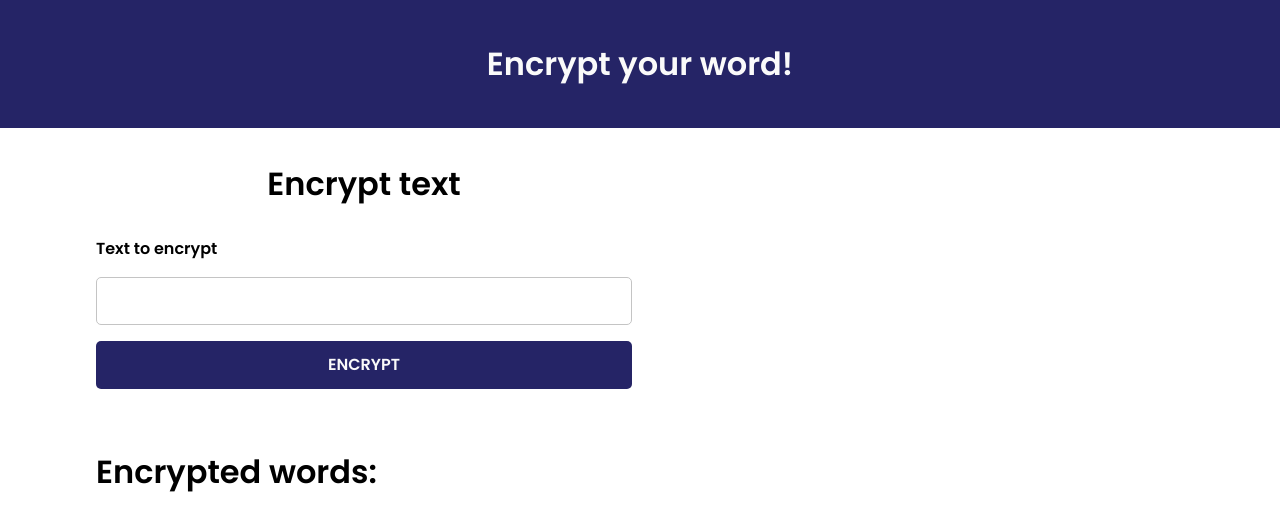
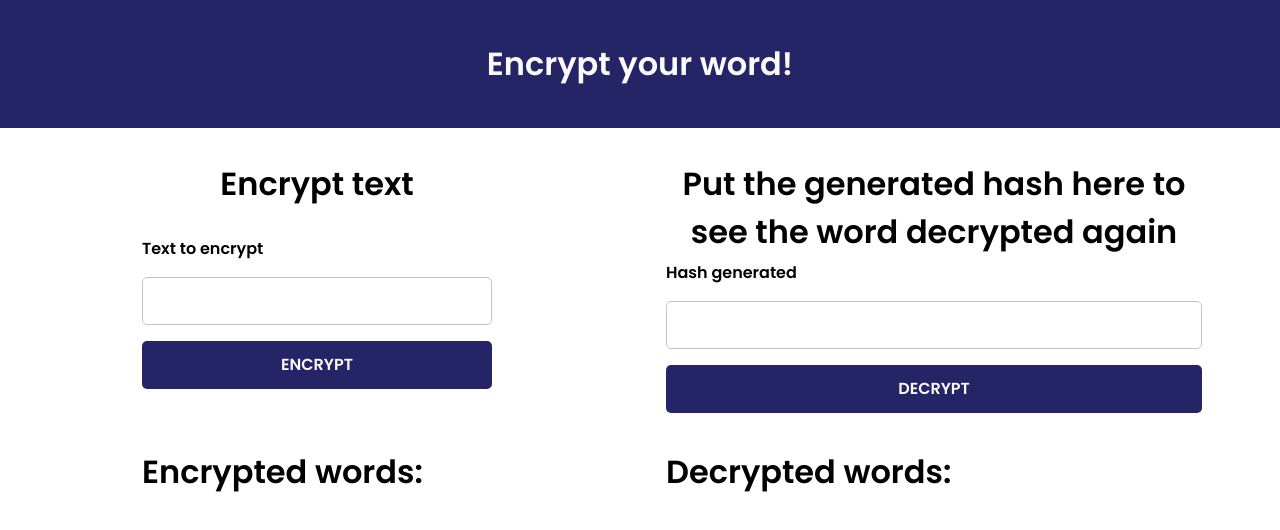
Before and after one commit to michelzaum/crypto-word-app, an Angular app: page / in a window 1280 px wide. Shown: the top 530 px of the page. Built offline with nearby package versions, Linux system fonts and the light colour scheme.

Commit message:
Decrypt component creation

```diff
--- a/src/app/app.component.html
+++ b/src/app/app.component.html
@@ -1,3 +1,6 @@
 <app-header></app-header>
-<app-encrypt></app-encrypt>
+<div class="main-components">
+  <app-encrypt></app-encrypt>
+  <app-decrypt></app-decrypt>
+</div>
 <router-outlet></router-outlet>
--- a/src/app/app.module.ts
+++ b/src/app/app.module.ts
@@ -5,12 +5,14 @@ import { AppRoutingModule } from './app-routing.module';
 import { AppComponent } from './app.component';
 import { HeaderComponent } from './components/header/header.component';
 import { EncryptComponent } from './components/encrypt/encrypt.component';
+import { DecryptComponent } from './components/decrypt/decrypt.component';
 
 @NgModule({
   declarations: [
     AppComponent,
     HeaderComponent,
-    EncryptComponent
+    EncryptComponent,
+    DecryptComponent
   ],
   imports: [
     BrowserModule,
--- /dev/null
+++ b/src/app/components/decrypt/decrypt.component.css
@@ -0,0 +1,57 @@
+.decrypt-container {
+  display: flex;
+  flex-direction: column;
+  align-items: center;
+  max-width: 600px;
+  margin-left: 4rem;
+  height: 40vh;
+  padding: 2rem;
+}
+
+h1 {
+  text-align: center;
+}
+
+.decrypt-form {
+  display: flex;
+  flex-direction: column;
+  justify-content: center;
+  gap: 1rem;
+  height: 100%;
+  width: 100%;
+}
+
+.decrypt-form label {
+  font-weight: 600;
+}
+
+.decrypt-form input {
+  height: 3rem;
+  border: 1px solid #c4c4c4;
+  border-radius: 5px;
+  outline: transparent;
+  padding: 0 1rem;
+  font-size: 1rem;
+}
+
+.decrypt-form button {
+  height: 3rem;
+  border-radius: 5px;
+  background-color: #252466;
+  color: #FAFAFA;
+  font-size: 1rem;
+  font-weight: 600;
+  text-transform: uppercase;
+  transition: 0.2s;
+}
+
+.decrypt-form button:hover {
+  cursor: pointer;
+  background-color: #151455;
+}
+
+span {
+  font-size: 2rem;
+  font-weight: 600;
+  margin-left: 6rem;
+}
--- /dev/null
+++ b/src/app/components/decrypt/decrypt.component.html
@@ -0,0 +1,10 @@
+<div class="decrypt-container">
+  <h1>{{ title }}</h1>
+  <div class="decrypt-form">
+    <label for="txtDecrypt">{{ labelForm }}</label>
+    <input id="txtDecrypt" type="text">
+    <button>{{ buttonText }}</button>
+  </div>
+</div>
+
+<span>Decrypted words:</span>
--- /dev/null
+++ b/src/app/components/decrypt/decrypt.component.ts
@@ -0,0 +1,18 @@
+import { Component, OnInit } from '@angular/core';
+
+@Component({
+  selector: 'app-decrypt',
+  templateUrl: './decrypt.component.html',
+  styleUrls: ['./decrypt.component.css']
+})
+export class DecryptComponent implements OnInit {
+  title = "Put the generated hash here to see the word decrypted again";
+  labelForm = "Hash generated";
+  buttonText = "Decrypt";
+
+  constructor() { }
+
+  ngOnInit(): void {
+  }
+
+}
--- a/src/styles.css
+++ b/src/styles.css
@@ -5,3 +5,9 @@
   box-sizing: border-box;
   font-family: 'Poppins', sans-serif;
 }
+
+.main-components {
+  display: flex;
+  justify-content: space-evenly;
+  align-items: center;
+}
```
